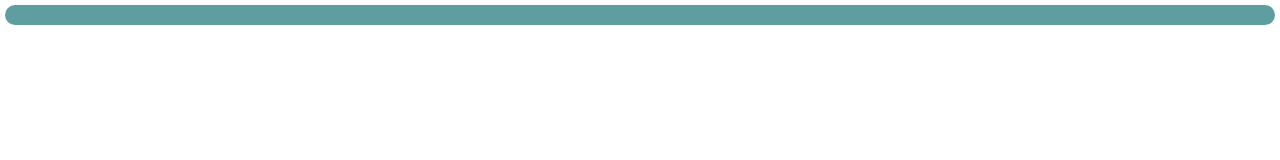
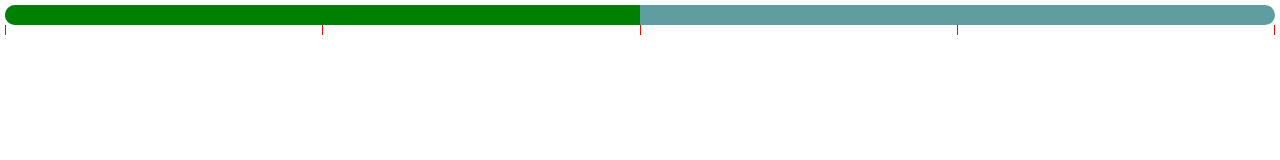
Before and after one commit to ZoricmaTs/slider, a website built with Parcel: page src/index.html in a window 1280 px wide. Both pictures are taken after a click on the element 640 px from the left and 15 px from the top of the page. Built offline with nearby package versions, Linux system fonts and the light colour scheme.

Commit message:
update progressbar

```diff
--- a/src/controller/slider.ts
+++ b/src/controller/slider.ts
@@ -2,35 +2,72 @@ import {UserSettings} from "../index";
 import Slider from "../model/slider";
 import ProgressBar from "../view/progressBar/progressBar";
 import Helper from "../helper";
+import Scale from "../view/scale/scale";
 
 export default class SliderController {
   private readonly model: Slider;
   private progressBarView: ProgressBar;
   private sliderContainer: HTMLElement | undefined;
+  private scale: Scale | undefined;
+
 
   constructor(params: UserSettings) {
 
     this.model = new Slider(params);
 
+    this.initSliderContainer();
     this.progressBarView = new ProgressBar(this.model);
     this.initProgressBar();
+    this.initScale();
 
+    this.bindFn();
+
+    this.addEvents();
+  }
+
+  private bindFn(): void {
     this.onMouseClick = this.onMouseClick.bind(this);
-    this.progressBarView.on('kek', [this.onMouseClick]);
+    this.onMouseDown = this.onMouseDown.bind(this);
+  }
 
+  private addEvents(): void {
     this.progressBarView.updateProgress();
+
+    this.progressBarView.on(this.progressBarView.EVENT_CLICK, [this.onMouseClick]);
+    this.progressBarView.on(this.progressBarView.EVENT_MOUSEDOWN, [this.onMouseDown]);
+    this.progressBarView.on(this.progressBarView.EVENT_MOUSEUP, [this.onMouseUp]);
+    this.progressBarView.on(this.progressBarView.EVENT_MOUSEMOVE, [this.onMouseMove]);
   }
 
   private onMouseClick(): void {
-    window.addEventListener('click', (e) => {
-      console.log(`:->`, e);
-    })
+
+  }
+
+  private onMouseDown(): void {
+    // this.model.setValue();
+  }
+
+  private onMouseUp(): void {
+    // this.model.setValue();
+  }
+
+  private onMouseMove(): void {
+    // this.model.setValue();
+  }
+
+  private initSliderContainer(): void {
+    this.sliderContainer = Helper.addElement(['wrap']);
+    this.model.root.append(this.sliderContainer);
   }
 
   private initProgressBar(): void {
-    this.sliderContainer = Helper.addElement(['wrap']);
-    this.model.root.append(this.sliderContainer);
-
+    // @ts-ignore
     this.sliderContainer.append(this.progressBarView.getContainer());
   }
+
+  private initScale(): void {
+    this.scale = new Scale(this.model);
+    // @ts-ignore
+    this.sliderContainer.append(this.scale.getContainer())
+  }
 }
--- a/src/index.css
+++ b/src/index.css
@@ -7,6 +7,7 @@ body {
 }
 .wrap {
   display: flex;
+  flex-direction: column;
   position: relative;
   width: auto;
   height:  30px;
--- a/src/index.html
+++ b/src/index.html
@@ -6,6 +6,7 @@
   <script type="module" src="index.ts"></script>
   <link rel="stylesheet" href="index.css" />
   <link rel="stylesheet" href="./view/progressBar/progressBar.css" />
+  <link rel="stylesheet" href="./view/scale/scale.css" />
 </head>
 <body>
 </body>
--- a/src/index.ts
+++ b/src/index.ts
@@ -19,12 +19,10 @@ function initSlider(): any {
   const userSettings: UserSettings = {
     root: document.body,
     min: 0,
-    max: 103,
-
-    step: 5,
+    max: 200,
+    step: 50,
     showDivision: true,
-
-    value: 10,
+    value: 50,
     showValue: false,
     minValue: 0,
     maxValue: 0,
--- a/src/model/slider.ts
+++ b/src/model/slider.ts
@@ -48,8 +48,16 @@ export default class Slider {
     return this.step;
   }
 
-  public setValue(value: number): void {
-    this.value = value;
+  public getRange(): number {
+    return Math.abs(this.max - this.min);
+  }
+
+  public getStepPercent(): number {
+    return Math.trunc(this.getStep() / this.getRange() * 100 * 100) / 100;
+  }
+
+  public setValue(stepCounts: number): void {
+    this.value = stepCounts * this.getStep();
   }
 
   public getValue(): number {
--- a/src/view/progressBar/progressBar.css
+++ b/src/view/progressBar/progressBar.css
@@ -4,6 +4,7 @@
   border-radius: 20px;
   height: 20px;
   width: 100%;
+  overflow: hidden;
 }
 
 .progress-bar__value {
--- a/src/view/progressBar/progressBar.ts
+++ b/src/view/progressBar/progressBar.ts
@@ -3,18 +3,55 @@ import EventListener from "../../event-listener";
 import Slider from "../../model/slider";
 
 export default class ProgressBar extends EventListener {
-  private progress: HTMLElement | undefined;
-  private progressWrap: HTMLElement | undefined;
-  constructor(param: Slider) {
-    super(param);
+  public progress: HTMLElement | undefined;
+  public progressWrap: HTMLElement | undefined;
+  public EVENT_CLICK: string = 'event-click';
+  public EVENT_MOUSEDOWN: string = 'event-mousedown';
+  public EVENT_MOUSEMOVE: string = 'event-mousemove';
+  public EVENT_MOUSEUP: string = 'event-mouseup';
+  private model: Slider;
+  private isMouseDown: boolean = false;
+  private isMouseMove: boolean = false;
+
+  constructor(model: Slider) {
+    super(model);
+
+    this.model = model;
   }
 
   public addListeners(): void {
-    const container = document.querySelector('.progress-bar__wrap');
+    if (this.progressWrap) {
+      this.progressWrap.addEventListener('click', (e) => {
+        this.fireEvent(this.EVENT_CLICK);
+      });
 
-    if (container) {
-      container.addEventListener('click', (e) => {
-        this.fireEvent('kek');
+      this.progressWrap.addEventListener('mousedown', (e) => {
+        this.fireEvent(this.EVENT_MOUSEDOWN);
+        this.isMouseDown = true;
+        this.model.setValue(this.getCountsStep(e.clientX));
+        this.updateProgressValue();
+      });
+
+      window.addEventListener('mousemove', (e) => {
+        this.fireEvent(this.EVENT_MOUSEMOVE);
+
+        if (this.isMouseDown) {
+          this.isMouseMove = true;
+          this.updateProgressValue();
+        } else {
+          this.isMouseMove = false;
+        }
+      });
+
+      window.addEventListener('mouseup', (e) => {
+        this.fireEvent(this.EVENT_MOUSEUP);
+
+        if (this.isMouseMove && this.isMouseDown) {
+          this.model.setValue(this.getCountsStep(e.clientX));
+          this.updateProgressValue();
+          this.isMouseMove = false;
+          this.isMouseDown = false;
+        }
       });
     }
   }
@@ -29,4 +66,39 @@ export default class ProgressBar extends EventListener {
   public updateProgress() {
      this.addListeners();
   }
+
+  public getProgressWrapRect(): { width: number, height: number } {
+    if (this.progressWrap) {
+      let progressWrapRect = this.progressWrap.getBoundingClientRect();
+
+      return {
+        width: progressWrapRect.width,
+        height: progressWrapRect.height,
+      }
+    }
+
+    return {
+      width: 0,
+      height: 0,
+    };
+  }
+
+  public getStepWidth(): number {
+    const progressWrapWidth = this.getProgressWrapRect().width;
+    const stepWidth = Math.trunc(progressWrapWidth * this.model.getStepPercent() / 100 * 100) / 100;
+    return stepWidth;
+  }
+
+  public getCountsStep(width: number): number {
+    return Math.round(width / this.getStepWidth());
+  }
+
+  public updateProgressValue(): void {
+    const counts = this.model.getValue() / this.model.getStep();
+    const width = Math.round(this.getStepWidth() * counts);
+
+    if (this.progress) {
+      this.progress.style.width = `${width}px`;
+    }
+  }
 }
--- /dev/null
+++ b/src/view/scale/scale.css
@@ -0,0 +1,12 @@
+.scale__wrap {
+  display: flex;
+  flex-direction: row;
+  justify-content: space-between;
+  width: 100%;
+}
+
+.scale__item {
+  width: 1px;
+  height: 10px;
+  background-color: red;
+}
--- /dev/null
+++ b/src/view/scale/scale.ts
@@ -0,0 +1,43 @@
+import EventListener from "../../event-listener";
+import Slider from "../../model/slider";
+import Helper from "../../helper";
+
+export default class Scale extends EventListener {
+  private model: Slider;
+  private scaleWrap: HTMLElement | undefined;
+
+  constructor(model: Slider) {
+    super(model);
+
+    this.model = model;
+
+    this.init();
+
+    this.initItems();
+  }
+
+  public init(): void {
+    this.scaleWrap = Helper.addElement(['scale__wrap']);
+  }
+
+  public getContainer(): HTMLElement {
+    // @ts-ignore
+    return this.scaleWrap;
+  }
+
+  public getCountsItem(): number {
+    return Math.trunc(this.model.getRange() / this.model.getStep());
+  }
+
+  public initItems(): void {
+    const items = [];
+
+    for (let i = 0; i <= this.getCountsItem(); i += 1) {
+      const item = Helper.addElement(['scale__item']);
+      items.push(item);
+    }
+
+    // @ts-ignore
+    this.scaleWrap.append(...items)
+  }
+}
```
